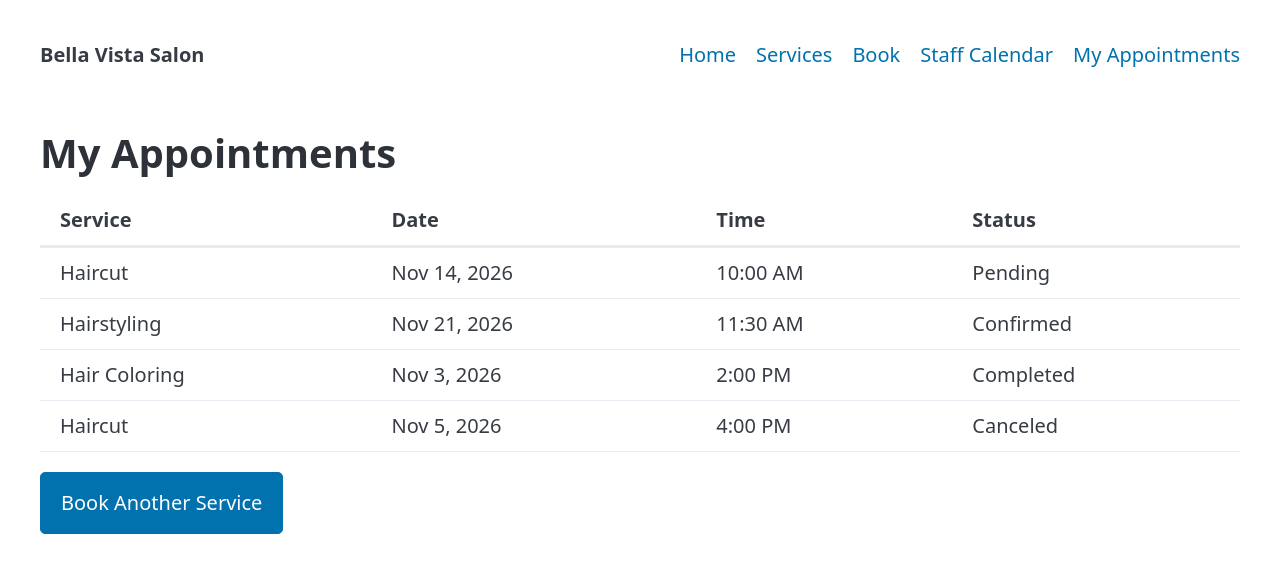
After one commit to juanosorio-alt/egn475-salon-osorio, a Flask app: page /appointments in a window 1280 px wide. The commit adds this page. Shown: the top 573 px of the page. Run offline with Flask 3, Linux system fonts and the light colour scheme; some libraries are stand-ins or nearby versions.

Commit message:
Add appointment history with sample data

```diff
--- a/app.py
+++ b/app.py
@@ -14,7 +14,12 @@ SAMPLE_CALENDAR = [
     {"time": "11:30 AM", "client": "Maya Rivera", "service": "Hairstyling", "stylist": "Ana", "status": "Confirmed"},
     {"time": "2:00 PM", "client": "Lena Diaz", "service": "Hair Coloring", "stylist": "Ana", "status": "Completed"},
 ]
-
+SAMPLE_APPOINTMENTS = [
+    {"service": "Haircut", "date": "Nov 14, 2026", "time": "10:00 AM", "status": "Pending"},
+    {"service": "Hairstyling", "date": "Nov 21, 2026", "time": "11:30 AM", "status": "Confirmed"},
+    {"service": "Hair Coloring", "date": "Nov 3, 2026", "time": "2:00 PM", "status": "Completed"},
+    {"service": "Haircut", "date": "Nov 5, 2026", "time": "4:00 PM", "status": "Canceled"},
+]
 @app.route("/")
 def home():
     return render_template("index.html")
@@ -43,3 +48,6 @@ def book():
 @app.route("/calendar")
 def calendar():
     return render_template("calendar.html", appointments=SAMPLE_CALENDAR)
+@app.route("/appointments")
+def appointments():
+    return render_template("appointments.html", appointments=SAMPLE_APPOINTMENTS)
--- /dev/null
+++ b/templates/appointments.html
@@ -0,0 +1,34 @@
+{% extends "base.html" %}
+
+{% block title %}My Appointments | Bella Vista Salon{% endblock %}
+
+{% block content %}
+  <h1>My Appointments</h1>
+
+  <table>
+    <thead>
+      <tr>
+        <th scope="col">Service</th>
+        <th scope="col">Date</th>
+        <th scope="col">Time</th>
+        <th scope="col">Status</th>
+      </tr>
+    </thead>
+    <tbody>
+      {% for appointment in appointments %}
+        <tr>
+          <th scope="row">{{ appointment.service }}</th>
+          <td>{{ appointment.date }}</td>
+          <td>{{ appointment.time }}</td>
+          <td>{{ appointment.status }}</td>
+        </tr>
+      {% else %}
+        <tr>
+          <td colspan="4">You have no appointments.</td>
+        </tr>
+      {% endfor %}
+    </tbody>
+  </table>
+
+  <a href="{{ url_for('services') }}" role="button">Book Another Service</a>
+{% endblock %}
--- a/templates/base.html
+++ b/templates/base.html
@@ -18,6 +18,7 @@
           <li><a href="{{ url_for('services') }}">Services</a></li>
           <li><a href="{{ url_for('book') }}">Book</a></li>
           <li><a href="{{ url_for('calendar') }}">Staff Calendar</a></li>
+          <li><a href="{{ url_for('appointments') }}">My Appointments</a></li>
           {% block nav_links %}{% endblock %}
         </ul>
       </nav>
```
